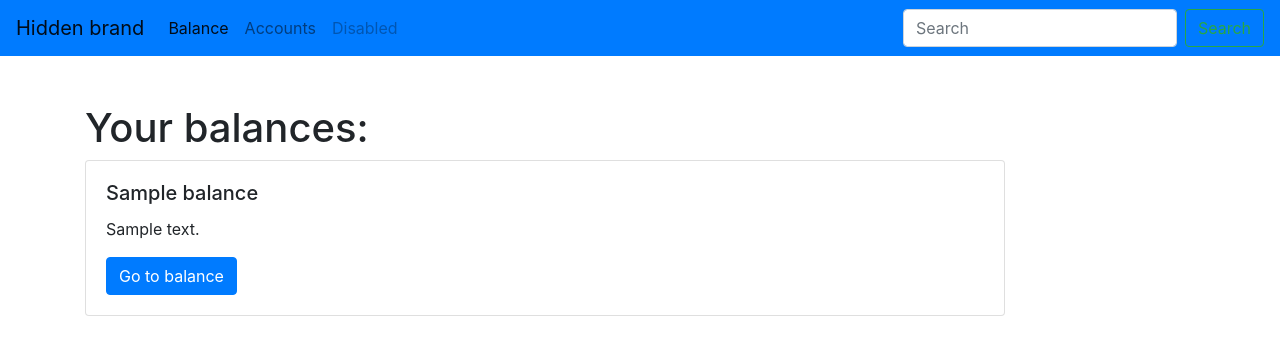
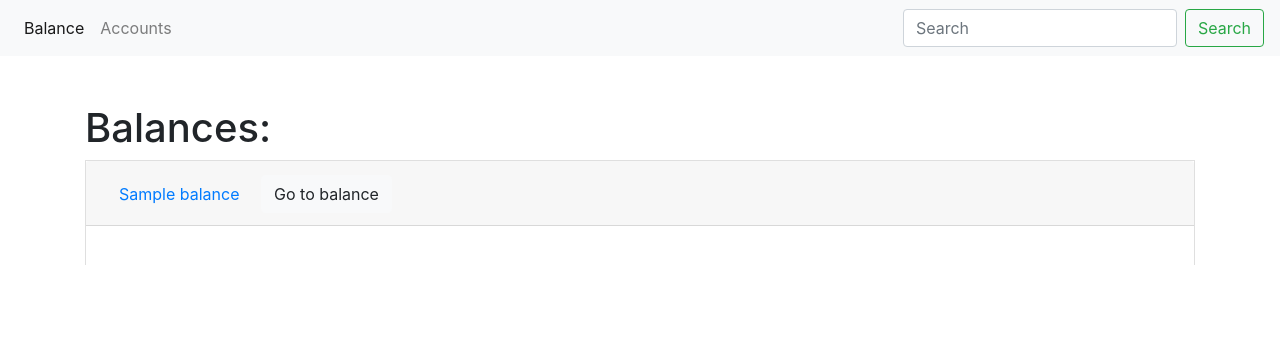
Before and after one commit to ShizNa/FinAssistant, a Django app: page /finance/ in a window 1280 px wide. Shown: the top 355 px of the page. Run offline with Django 3.2, Linux system fonts and the light colour scheme; tables that the repository leaves empty hold one stand-in row (values such as "Sample post"); some libraries are stand-ins or nearby versions.

Commit message:
litle change for interface

```diff
--- a/FinancialControl/templates/FinancialControl/balance.html
+++ b/FinancialControl/templates/FinancialControl/balance.html
@@ -5,20 +5,43 @@
 {% endblock %}
 
 {% block content %}
-    <h1 class="mb-12">Your balances:</h1>
-    {% for balance in balances %}
+    <h1 class="mb-12">Balances:</h1>
 
-        <div class="row mb-2">
-          <div class="col-sm-10">
+    <div class="accordion" id="accordionBalance">
+        {% for balance in balances %}
             <div class="card">
-              <div class="card-body">
-                <h5 class="card-title">{{ balance.object_name }}</h5>
-                <p class="card-text">{{ balance.description| truncatewords:15 }}</p>
-                <a href="{{ balance.get_absolute_url }}" class="btn btn-primary">Go to balance</a>
-              </div>
+                <div class="card-header" id="{{ balance.slug }}">
+                    <h2 class="mb-0">
+                        <button class="btn btn-link" type="button" data-toggle="collapse"
+                                data-target="#collapse-{{ forloop.counter }}"
+                                aria-expanded="true" aria-controls="collapse-{{ forloop.counter }}">
+                            {{ balance.object_name }}
+                        </button>
+                        <a href="{{ balance.get_absolute_url }}" class="btn btn-light">Go to balance</a>
+                    </h2>
+                </div>
+
+                <div id="collapse-{{ forloop.counter }}" class="collapse {% if forloop.counter == 1 %}
+                    show
+                {% endif %}" aria-labelledby="{{ balance.slug }}"
+                     data-parent="#accordionBalance">
+                    <div class="card-body">
+                        <div class="list-group">
+                            {% for account in balance.accounts.all %}
+                                <a href="{{ account.get_absolute_url }}" class="list-group-item list-group-item-action">
+                                    <div class="d-flex w-100 justify-content-between">
+                                        <h5 class="mb-1">{{ account.object_name }}</h5>
+                                        <small>{{ account.amount }} {{account.ccy}}</small>
+                                    </div>
+                                    <p class="mb-1">{{ account.description }}</p>
+                                    <small>{{ account.type }}</small>
+                                </a>
+                            {% endfor %}
+                        </div>
+                    </div>
+                </div>
             </div>
-          </div>
-        </div>
 
-    {% endfor %}
+        {% endfor %}
+    </div>
 {% endblock %}
--- a/templates/base.html
+++ b/templates/base.html
@@ -3,7 +3,17 @@
 
 <head>
     <meta charset="UTF-8">
-        <link rel="stylesheet" href="https://stackpath.bootstrapcdn.com/bootstrap/4.3.1/css/bootstrap.min.css" integrity="sha384-ggOyR0iXCbMQv3Xipma34MD+dH/1fQ784/j6cY/iJTQUOhcWr7x9JvoRxT2MZw1T" crossorigin="anonymous">
+    <link rel="stylesheet" href="https://stackpath.bootstrapcdn.com/bootstrap/4.3.1/css/bootstrap.min.css"
+          integrity="sha384-ggOyR0iXCbMQv3Xipma34MD+dH/1fQ784/j6cY/iJTQUOhcWr7x9JvoRxT2MZw1T" crossorigin="anonymous">
+    <script src="https://code.jquery.com/jquery-3.3.1.slim.min.js"
+            integrity="sha384-q8i/X+965DzO0rT7abK41JStQIAqVgRVzpbzo5smXKp4YfRvH+8abtTE1Pi6jizo"
+            crossorigin="anonymous"></script>
+    <script src="https://cdnjs.cloudflare.com/ajax/libs/popper.js/1.14.7/umd/popper.min.js"
+            integrity="sha384-UO2eT0CpHqdSJQ6hJty5KVphtPhzWj9WO1clHTMGa3JDZwrnQq4sF86dIHNDz0W1"
+            crossorigin="anonymous"></script>
+    <script src="https://stackpath.bootstrapcdn.com/bootstrap/4.3.1/js/bootstrap.min.js"
+            integrity="sha384-JjSmVgyd0p3pXB1rRibZUAYoIIy6OrQ6VrjIEaFf/nJGzIxFDsf4x0xIM+B07jRM"
+            crossorigin="anonymous"></script>
     <title>
         {% block title %}
             FinAssistant
@@ -12,21 +22,21 @@
 </head>
 
 <body>
-        <nav class="navbar navbar-expand-lg navbar-light bg-primary">
-          <button class="navbar-toggler" type="button" data-toggle="collapse" data-target="#navbarTogglerDemo01" aria-controls="navbarTogglerDemo01" aria-expanded="false" aria-label="Toggle navigation">
+
+
+<nav class="navbar navbar-expand-lg navbar-light bg-light">
+    <button class="navbar-toggler" type="button" data-toggle="collapse" data-target="#navbarTogglerDemo01"
+            aria-controls="navbarTogglerDemo01" aria-expanded="false" aria-label="Toggle navigation">
         <span class="navbar-toggler-icon"></span>
     </button>
     <div class="collapse navbar-collapse" id="navbarTogglerDemo01">
-            <a class="navbar-brand" href="#">Hidden brand</a>
         <ul class="navbar-nav mr-auto mt-2 mt-lg-0">
             <li class="nav-item active">
-                <a class="nav-link" href="{% url 'balances_list_url' %}">Balance<span class="sr-only">(current)</span></a>
+                <a class="nav-link" href="{% url 'balances_list_url' %}">Balance<span
+                        class="sr-only">(current)</span></a>
             </li>
             <li class="nav-item">
                 <a class="nav-link" href="{% url 'account_list_url' %}">Accounts</a>
-              </li>
-              <li class="nav-item">
-                <a class="nav-link disabled" href="#" tabindex="-1" aria-disabled="true">Disabled</a>
             </li>
         </ul>
         <form class="form-inline my-2 my-lg-0">
```
Also changed, not shown: FinancialControl/templates/FinancialControl/account.html (+6 -4 lines), FinancialControl/templates/FinancialControl/includes/account_card_template.html (+8 -11 lines). Lines whose indentation alone changed are shown as unchanged.
